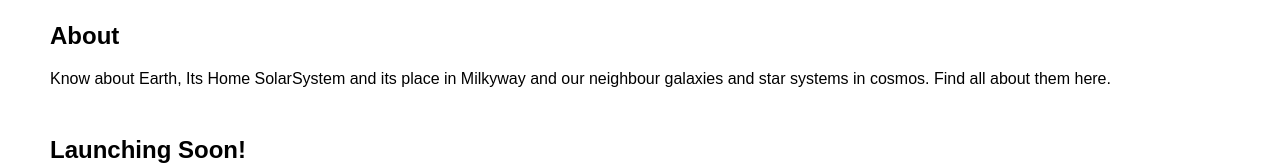
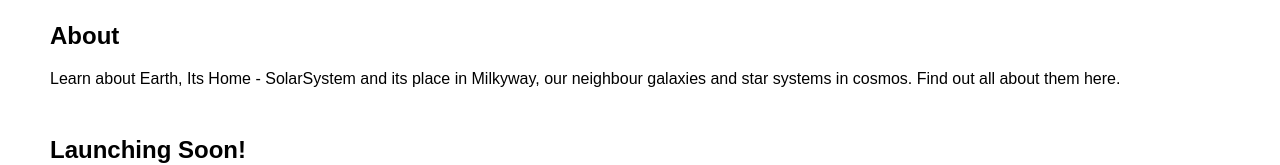
Before and after one commit to vickeeyz/fusedlightyear, a plain HTML site: page public/index.html in a window 1280 px wide. Shown: the part 430-595 px from the top of the page. Drawn offline with Linux system fonts and the light colour scheme.

Commit message:
small fixes

```diff
--- a/public/index.html
+++ b/public/index.html
@@ -71,7 +71,7 @@
 
 <div id="content">
   <h2>About</h2>
-  <p>Know about Earth, Its Home SolarSystem and its place in Milkyway and our neighbour galaxies and star systems in cosmos. Find all about them here.</p>
+  <p>Learn about Earth, Its Home - SolarSystem and its place in Milkyway, our neighbour galaxies and star systems in cosmos. Find out all about them here.</p>
   <h2>Launching Soon!</h2>
   <p>Our space-engine is under-construction.</p>
   <h3>If you are a space enthusiast, astrophysicists, join us and contribute. <a href="/contact.html">Contact Form</a></h3>
```
